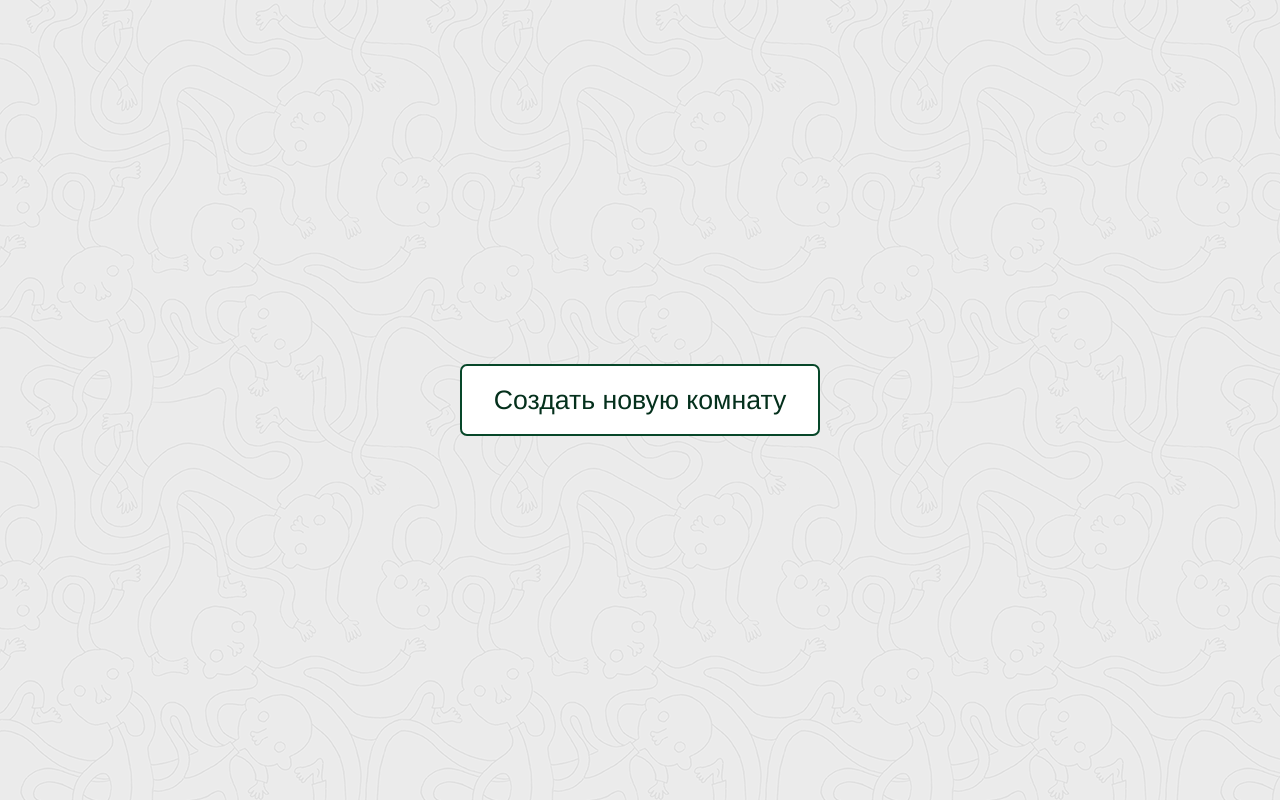
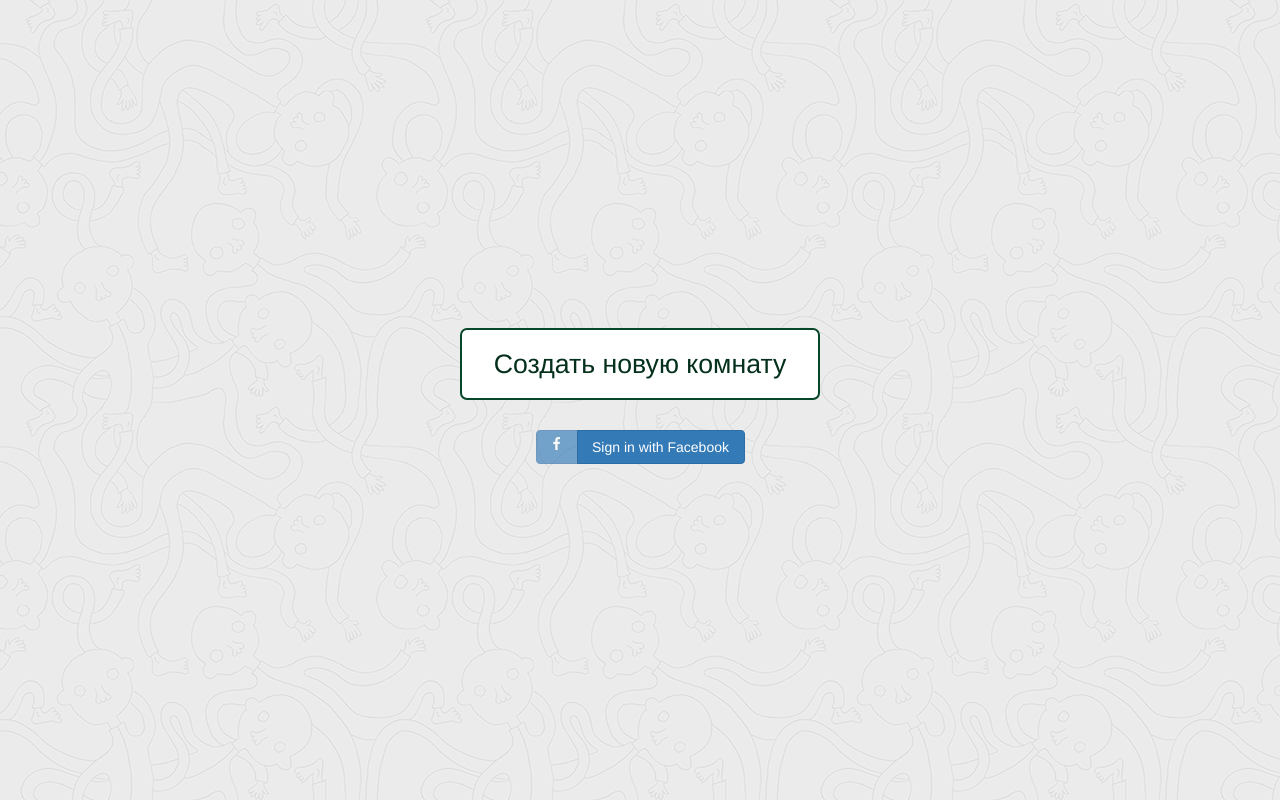
Before and after one commit to vilnitskiy/Chat, a Django app: page / in a window 1280 px wide. Run offline with Django 3.2, Linux system fonts and the light colour scheme; some libraries are stand-ins or nearby versions.

Commit message:
added fb auth

```diff
--- a/Geekchat/urls.py
+++ b/Geekchat/urls.py
@@ -13,7 +13,7 @@ Including another URLconf
     1. Import the include() function: from django.conf.urls import url, include
     2. Add a URL to urlpatterns:  url(r'^blog/', include('blog.urls'))
 """
-from django.conf.urls import url
+from django.conf.urls import url, include
 from django.contrib import admin
 
 from chat import views
@@ -22,5 +22,7 @@ urlpatterns = [
     url(r'^$', views.home, name='home'),
     url(r'^new/', views.new_room, name='new_room'),
     url(r'^(?P<label>[\w-]{,50})/$', views.room, name='room'),
+    url(r'^auth/logout/$', views.auth_logout, name='auth_logout'),
+    url('', include('social_django.urls', namespace='social')),
     url(r'^admin/', admin.site.urls)
 ]
--- a/chat/static/css/main.css
+++ b/chat/static/css/main.css
@@ -1,8 +1,25 @@
-div#container {
+div#container-top {
     display: flex;
     align-items: center;
     justify-content: center;
-    height: 100%;
+    height: 50%;
+    position: relative;
+}
+
+div#container-bottom {
+    display: flex;
+    align-items: center;
+    justify-content: center;
+    height: 50%;
+    position: relative;
+}
+
+.btn-group {
+  position: absolute;
+}
+
+.facebook-auth-btn {
+    top: 30px;
 }
 
 #new {
@@ -16,6 +33,22 @@ div#container {
     display: inline-block;
     font-size: 20pt;
     transition-duration: 0.2s;
+    position: absolute;
+    bottom: 0;
+}
+
+.logout {
+  background-color: #6965b2;
+  color: white;
+  border: 2px solid #2a2756;
+  border-radius: 4px;
+  padding: 10px 22px;
+  text-align: center;
+  text-decoration: none;
+  display: inline-block;
+  font-size: 12pt;
+  position: absolute;
+  top: 30;
 }
 
 #new:hover {
@@ -24,7 +57,7 @@ div#container {
 }
 
 .chat-content {
-  width: 80%;
+    width: 60%;
     margin: 0 auto;
     background: white;
     border-radius: 10px;
@@ -45,3 +78,7 @@ div#container {
 #message {
     margin-bottom: 10px;
 }
+
+.hello {
+  font-size: 22pt;
+}
--- a/chat/templates/chat/home.html
+++ b/chat/templates/chat/home.html
@@ -1,11 +1,31 @@
 {% load staticfiles %}
 <!-- Latest compiled and minified CSS -->
-<link rel="stylesheet" href="{% static "css/bootstrap.css" %}">
+<link rel="stylesheet" href="//netdna.bootstrapcdn.com/bootstrap/3.0.2/css/bootstrap.min.css">
+<!-- font awesome css -->
+<link href="//netdna.bootstrapcdn.com/font-awesome/4.0.3/css/font-awesome.css" rel="stylesheet">
 <link rel="stylesheet" href="{% static "css/main.css" %}">
 
 <body>
-    <div id="container">
+    <div id="container-top">
         <a class="button" id="new" href="{% url 'new_room' %}">Создать новую комнату</a>
+        <br>
+        <div class='hello'>
+          {% if user.is_authenticated %} Добро пожаловать, {{ username }}! {% endif %}
+        </div>
+    </div>
+    <div id="container-bottom">
+        {% if user.is_authenticated %}
+          <a class="logout" href="{% url 'auth_logout' %}">logout</a>
+        {% else %}
+            <div class="btn-group facebook-auth-btn">
+              <a class='btn btn-primary disabled'>
+                <i class="fa fa-facebook" style="width:16px; height:20px"></i>
+              </a>
+              <a class='btn btn-primary' href="{% url 'social:begin' 'facebook' %}?next={{ request.path }}" style="width:12em">
+                Sign in with Facebook
+              </a>
+            </div>
+        {% endif %}
     </div>
 </body>
 
--- a/chat/templates/chat/room.html
+++ b/chat/templates/chat/room.html
@@ -23,13 +23,13 @@
         <br>
         <form id="chatform">
             <div class="row chat">
-                <div class="pre-scrollable col s7" id="chat">
+                <div class="pre-scrollable col s8" id="chat">
                     {% for message in messages %}
                       <div class="col s4">{{ message.handle }}</div>
                       <div class="col s8">{{ message.message }}</div>
                     {% endfor %}
                 </div>
-                <div class="input-field col s7">
+                <div class="input-field col s8">
                     <textarea id="message" placeholder="Cообщение" class="materialize-textarea"></textarea>
                     <button type="submit" class='btn btn-primary' id="go">Отправить</button>
                 </div>
--- a/chat/views.py
+++ b/chat/views.py
@@ -2,13 +2,24 @@ import random
 import string
 
 from django.db import transaction
+from django.contrib.auth import logout
 from django.shortcuts import render, redirect
 
 from haikunator import Haikunator
 from .models import Room
 
 
+def auth_logout(request):
+    logout(request)
+    return redirect(home)
+
+
 def home(request):
+    if request.user.is_authenticated:
+        user = request.user
+        social = user.social_auth.get(provider='facebook')
+        user.username = social.extra_data['username']
+        return render(request, "chat/home.html", {'username': user.username})
     return render(request, "chat/home.html", {})
 
 
--- a/requirements.txt
+++ b/requirements.txt
@@ -5,3 +5,4 @@ asgi_redis
 haikunator
 dj-database-url==0.4.0
 psycopg2==2.6.1
+social-auth-app-django
```
Also changed, not shown: Geekchat/settings.py (+19 -6 lines). Lines whose indentation alone changed are shown as unchanged.
